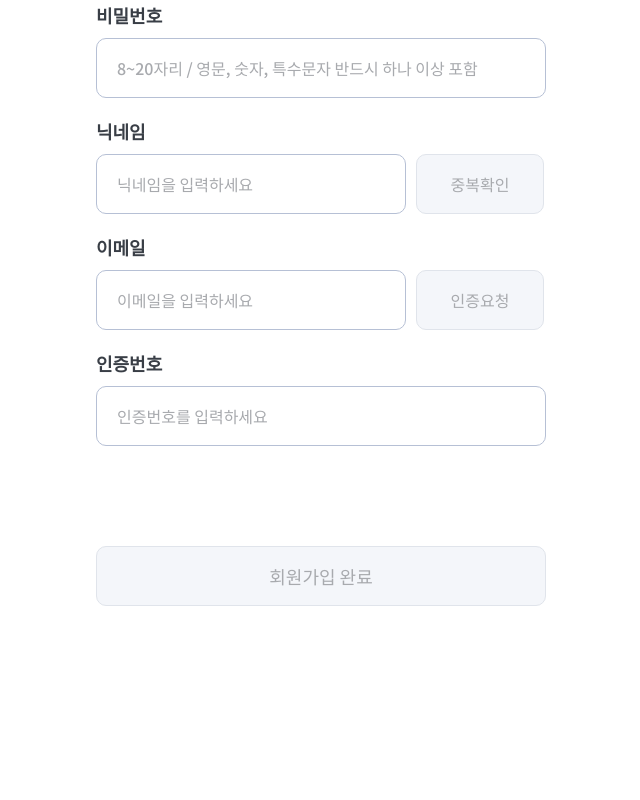
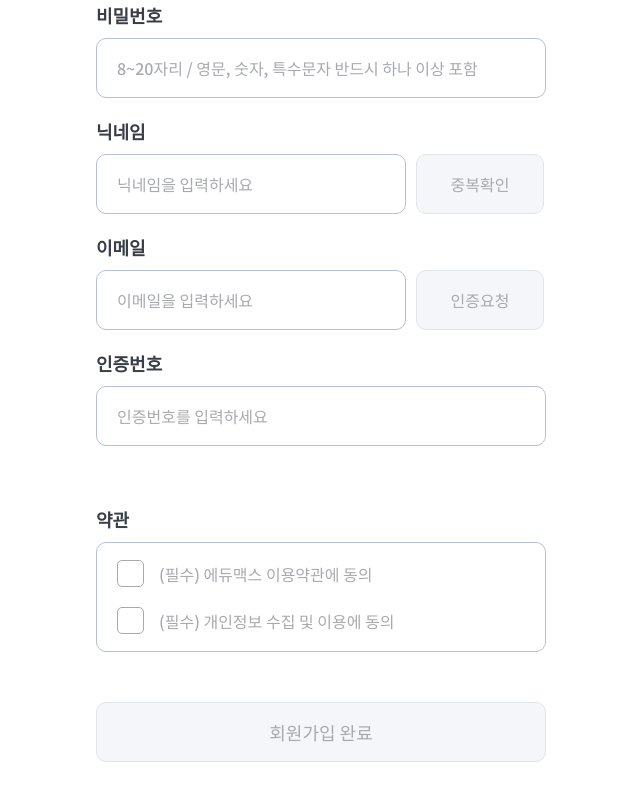
Before and after one commit to kbs1115/EduMax-front, a React (Create React App) app: page /signup in a window 1280 px wide. Shown: the part 444-1244 px from the top of the page, without its empty margins (319-959 px from the left). Built offline with nearby package versions, Linux system fonts and the light colour scheme.

Commit message:
[feat] add yakgwanbox to signup page

```diff
--- a/src/pages/Signup.js
+++ b/src/pages/Signup.js
@@ -1,9 +1,10 @@
 import React, { useState, useEffect } from "react";
-import { useNavigate } from "react-router-dom";
+import { Link, useNavigate } from "react-router-dom";
 import styled from "styled-components";
 
 import Typography from "../components/Typography";
 import SignupInput from "../components/SignupInput";
+import CheckMark from "../assets/check_mark.png"
 
 
 const SignupButton = ({
@@ -46,6 +47,9 @@ const Signup = () => {
 
   const [timer, setTimer] = useState(false); // 타이머를 위한 상태
   const [timeLeft, setTimeLeft] = useState(300); // 초기 시간 5분 설정
+
+  const [yakgwan1Checked, setYakgwan1Checked] = useState(false);
+  const [yakgwan2Checked, setYakgwan2Checked] = useState(false);
 
   useEffect(() => {
     // ID 유효성 검사를 위한 정규 표현식
@@ -189,7 +193,7 @@ const Signup = () => {
             onClick={handleStartTimer}/>
         </InputWithButtonWrapper>
       </InputWrapper>
-      <div style={{ marginBottom: "30px"}}>
+      <div>
         <InputWrapper>
           <Typography
               size="h3_bold"
@@ -207,8 +211,51 @@ const Signup = () => {
           </TimerWrapper>
         </InputWrapper>
       </div>
+      <InputWrapper>
+        <Typography
+            size="h3_bold"
+            color="black_gray">
+          약관
+        </Typography>
+        <YakgwanBox>
+          <YakgwanWrapper>
+            <YakgwanCheckBox
+              isChecked={yakgwan1Checked} src={CheckMark}
+              onClick={() => setYakgwan1Checked(!yakgwan1Checked)}/>
+            <Link style={{ textDecoration: 'none', cursor: 'pointer' }}>
+              <Typography
+                color={yakgwan1Checked ? "black_gray" : "gray"}
+                size="body_sub_title" >
+                (필수) 에듀맥스 이용약관
+              </Typography>
+            </Link>
+            <Typography
+              color={yakgwan1Checked ? "black_gray" : "gray"}
+              size="body_sub_title" >
+                에 동의
+              </Typography>
+          </YakgwanWrapper>
+          <YakgwanWrapper>
+            <YakgwanCheckBox
+              isChecked={yakgwan2Checked} src={CheckMark}
+              onClick={() => setYakgwan2Checked(!yakgwan2Checked)}/>
+            <Link style={{ textDecoration: 'none', cursor: 'pointer' }}>
+              <Typography
+                color={yakgwan2Checked ? "black_gray" : "gray"}
+                size="body_sub_title" >
+                (필수) 개인정보 수집 및 이용
+              </Typography>
+            </Link>
+            <Typography
+              color={yakgwan2Checked ? "black_gray" : "gray"}
+              size="body_sub_title" >
+              에 동의
+            </Typography>
+          </YakgwanWrapper>
+        </YakgwanBox>
+      </InputWrapper>
       <SignupButton
-        isDisabled={!(isIDValid && isPwValid)}
+        isDisabled={!(isIDValid && isPwValid && yakgwan1Checked && yakgwan2Checked)}
         isBigButton={true}
         text="회원가입 완료"
         width="100%"
@@ -253,7 +300,6 @@ const ContentWrapper = styled.div`
   padding-top: 10px;
   display: flex;
   width: 450px;
-  height: 1000px;
   flex-direction: column;
   align-items: center;
   gap: 20px;
@@ -292,7 +338,38 @@ const CertifyButton = styled.button`
 
 const TimerWrapper = styled.div`
   position: relative;
-  height: 40px;
+  height: 30px;
   bottom: 52px;
   left: 400px;
 `;
+
+const YakgwanBox = styled.div`
+  display: flex;
+  box-sizing: border-box;
+  width: 450px;
+  height: 110px;
+  padding: 20px;
+  flex-direction: column;
+  justify-content: center;
+  align-items: flex-start;
+  gap: 20px;
+  border-radius: 10px;
+  border: 1px solid #B6C0D5;
+  margin-bottom: 30px;
+`;
+
+const YakgwanWrapper = styled.div`
+  display: flex;
+  justify-content: start;
+  align-items: center;
+`;
+
+const YakgwanCheckBox = styled.div`
+  width: ${(props) => props.isChecked ? "27px" : "25px"};
+  height: ${(props) => props.isChecked ? "27px" : "25px"};
+  margin-right: 15px;
+  cursor: pointer;
+  border-radius: 5px;
+  border: ${(props) => props.isChecked ? "none" : "1px solid #A8AAAE"};
+  background: ${(props) => props.isChecked ? `url(${props.src}) center/cover` : "#FFFFFF"};
+`;
```
Also changed, not shown: src/assets/ch.PNG (added), src/assets/check_mark.png (added).
